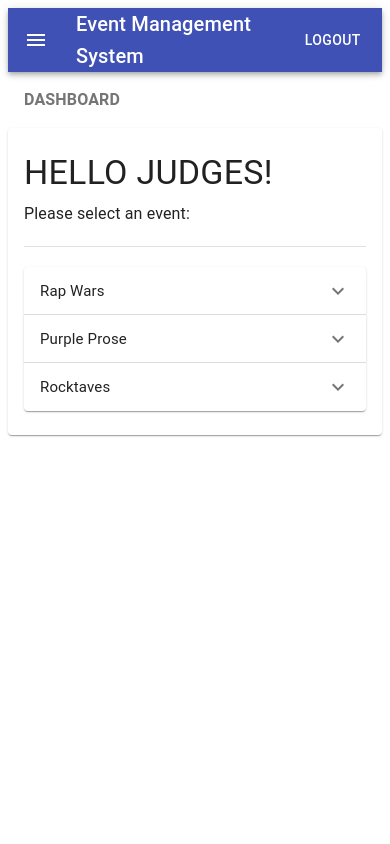
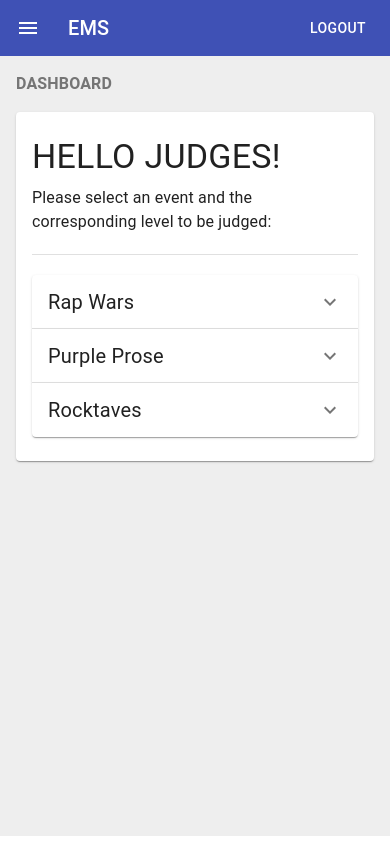
Before and after one commit to dvm-bitspilani/ems-portal, a React (Create React App) app: page /ems in a window 390 px wide. Built offline with nearby package versions, Linux system fonts and the light colour scheme.

Commit message:
style changes

```diff
--- a/public/index.html
+++ b/public/index.html
@@ -2,7 +2,7 @@
 <html lang="en">
   <head>
     <meta charset="utf-8" />
-    <link rel="shortcut icon" href="./oasis-favicon.png" />
+    <link rel="shortcut icon" href="%PUBLIC_URL%/oasis-favicon.png" />
     <meta name="viewport" content="width=device-width, initial-scale=1" />
     <meta name="theme-color" content="#000000" />
     <meta
@@ -25,7 +25,7 @@
     -->
     <title>EMS | Oasis'19</title>
   </head>
-  <body>
+  <body style="margin: 0">
     <noscript>You need to enable JavaScript to run this app.</noscript>
     <div id="root"></div>
     <!--
--- a/src/components/AppBar/AppBar.js
+++ b/src/components/AppBar/AppBar.js
@@ -67,7 +67,7 @@ const TopBar = () => {
             <MenuIcon />
           </IconButton>
           <Typography variant="h6" className={classes.title}>
-            Event Management System
+            {window.innerWidth > 600 ? "Event Management System" : "EMS"}
           </Typography>
           <Button color="inherit" component={Link} to="/">Logout</Button>
         </Toolbar>
--- a/src/components/Dashboard/Dashboard.js
+++ b/src/components/Dashboard/Dashboard.js
@@ -6,6 +6,11 @@ import { grey } from "@material-ui/core/colors";
 import Events from "./Events"
 
 const useStyles = makeStyles(theme => ({
+  container: {
+    backgroundColor: grey[200],
+    height: "calc(100vh - 64px)",
+    padding: theme.spacing(0,2)
+  },
   root: {
     padding: theme.spacing(3, 2)
   },
@@ -14,7 +19,7 @@ const useStyles = makeStyles(theme => ({
   },
   dashboard: {
     color: grey[600],
-    margin: theme.spacing(2,0,2,2),
+    padding: theme.spacing(2,0),
     fontWeight: "bold"
   },
   greet: {
@@ -28,11 +33,11 @@ const useStyles = makeStyles(theme => ({
 const Dashboard = () => {
   const classes = useStyles();
   return (
-    <div>
+    <div className={classes.container}>
       <Typography component="p" className={classes.dashboard}>DASHBOARD</Typography>
       <Paper className={classes.root}>
         <Typography variant="h4">HELLO JUDGES!</Typography>
-        <Typography component="p" className={classes.caption}>Please select an event:</Typography>
+        <Typography component="p" className={classes.caption}>Please select an event and the corresponding level to be judged:</Typography>
         <Divider style={{margin: "20px 0"}}/>
 
         <Events />
--- a/src/components/Dashboard/Events.js
+++ b/src/components/Dashboard/Events.js
@@ -1,3 +1,11 @@
+/*
+-------------------------------------
+Parent component to render all the events as dropdowns
+Should be in the containers folder?
+Pata nahi baad me dekh lenge
+-------------------------------------
+*/
+
 import React from "react";
 import { makeStyles } from "@material-ui/core/styles";
 import {
@@ -11,12 +19,14 @@ import {
 } from "@material-ui/core";
 import ExpandMoreIcon from "@material-ui/icons/ExpandMore";
 
+// -----------------------------------
+
 const useStyles = makeStyles(theme => ({
   root: {
     width: "100%"
   },
   heading: {
-    fontSize: theme.typography.pxToRem(15),
+    fontSize: theme.typography.pxToRem(20),
     fontWeight: theme.typography.fontWeightRegular
   },
   list: {
@@ -29,18 +39,22 @@ const useStyles = makeStyles(theme => ({
 
 const Events = () => {
   const classes = useStyles();
+
+  // this will eventually have to be an array of objects
+  // each object will contatin number of levels to be displayed
+  // each level button will lead to a new route with the grading buttons
   const events = ["Rap Wars", "Purple Prose", "Rocktaves"];
 
   return (
     <div className={classes.root}>
       {events.map((event, index) => {
         return (
-          <ExpansionPanel>
+          <ExpansionPanel key={index}>
             <ExpansionPanelSummary
               expandIcon={<ExpandMoreIcon />}
+              // dekho mai aria tags use kar rha hu :-)
               aria-controls="panel1a-content"
               id="panel1a-header"
-              key={index}
             >
               <Typography className={classes.heading}>{event}</Typography>
             </ExpansionPanelSummary>
--- a/src/containers/Home/Home.js
+++ b/src/containers/Home/Home.js
@@ -4,7 +4,7 @@ import Dashboard from "../../components/Dashboard/Dashboard";
 
 const Home = () => {
   return (
-    <div style={{padding: 0}}>
+    <div>
       <AppBar />
       <Dashboard />
     </div>
```
